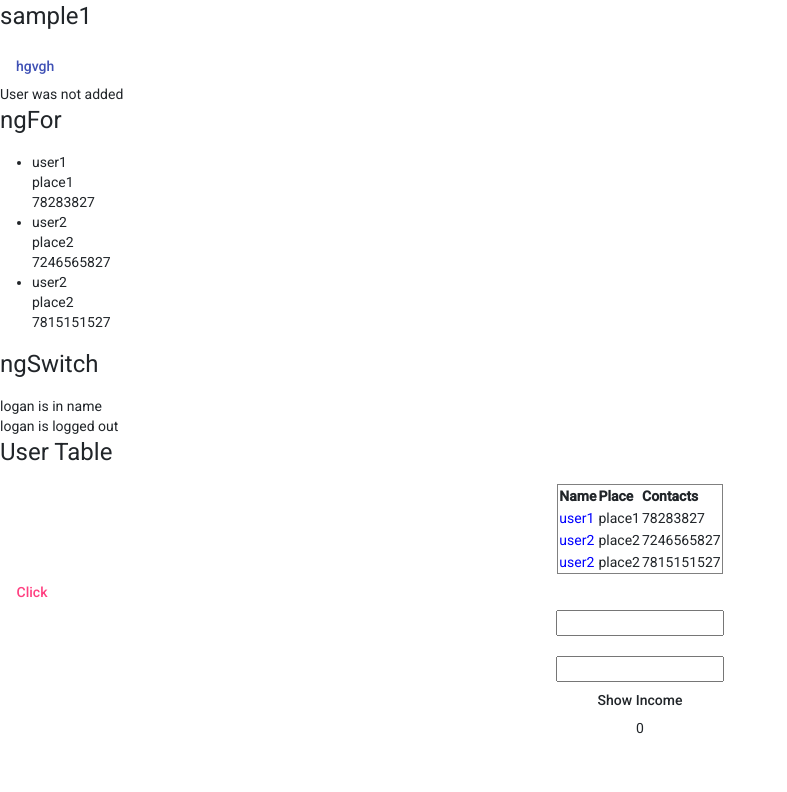
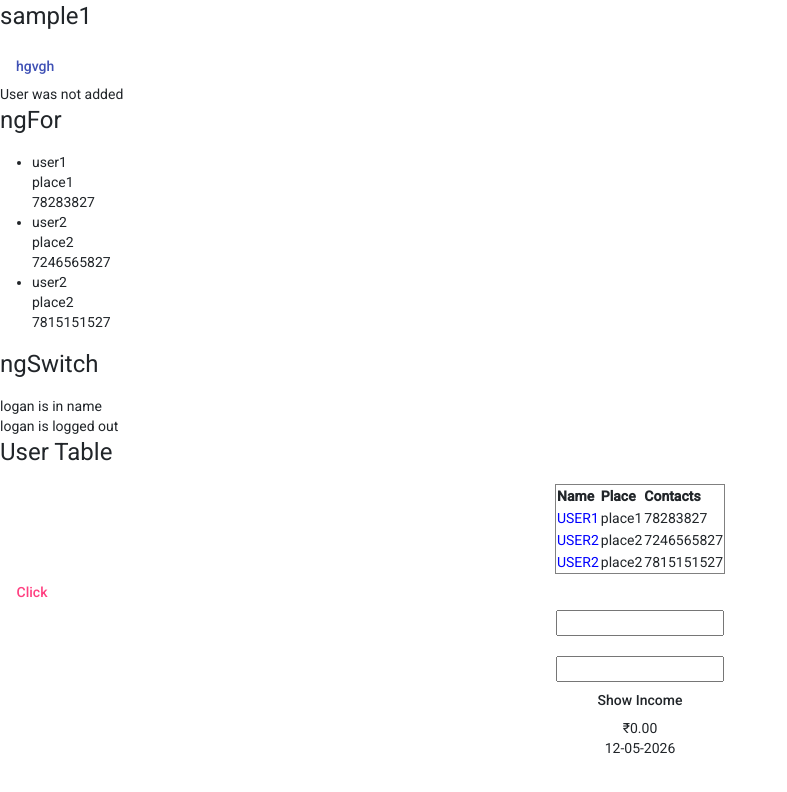
Before and after one commit to jeencr/angular-smaple, an Angular app: page / in a window 1280 px wide. Shown: the top 792 px of the page, without its empty margins (0-787 px from the left). Built offline with nearby package versions, Linux system fonts and the light colour scheme.

Commit message:
completed pipelines  till 33

```diff
--- a/src/app/app.component.html
+++ b/src/app/app.component.html
@@ -44,7 +44,7 @@
     </tr>
 
     <tr *ngFor="let c of contacts">
-        <td [style.color]="txtcolor">{{ c.name }}</td>
+        <td [style.color]="txtcolor">{{ c.name | uppercase }}</td>
         <td>{{ c.place }}</td>
         <td>{{ c.contact }}</td>
     </tr>
@@ -62,7 +62,8 @@
     <button (click)="incomeAmount()" mat-button color="green">Show Income</button>
 
 </div>
-<div align="center" >{{ income }}</div>
+<div align="center" >{{ income | currency:'INR' }}</div>
+<div align="center" >{{ todayDate | date:'d-MM-yyyy' }}</div>
 
 
 <router-outlet></router-outlet>
--- a/src/app/app.component.ts
+++ b/src/app/app.component.ts
@@ -48,4 +48,5 @@ hello(){
   this.clicked = true;
 }
 
+todayDate = Date.now();
 }
```
